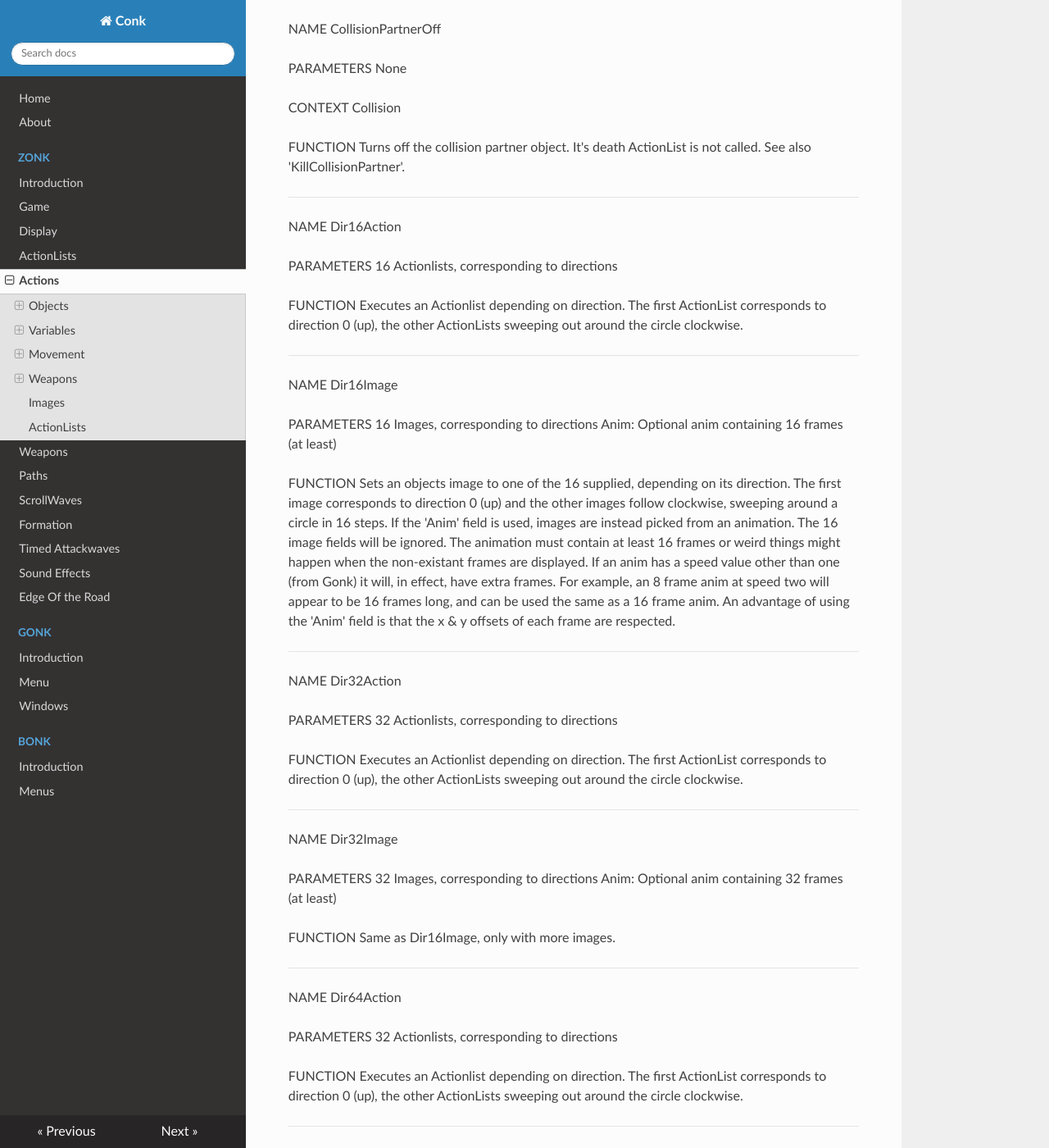
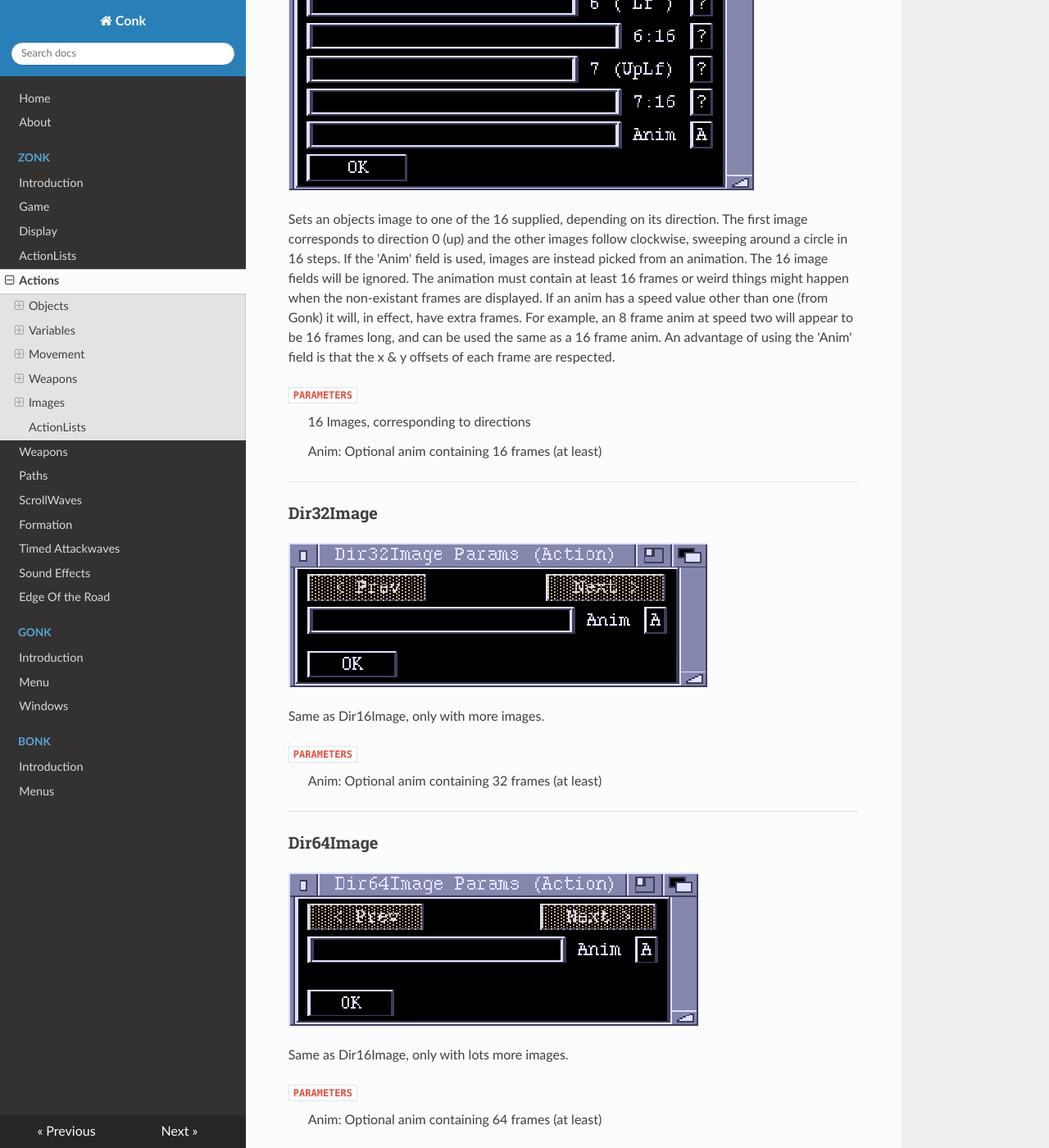
Before and after one commit to theyoungones2/Conk, an MkDocs documentation site: the page built from docs/usermanual/zonk/actions.md, in a window 1280 px wide and 1400 px high, scrolled down 22545 px. Shown: the whole window at 82% size. Built offline with MkDocs 1.6.1, drawn with Linux system fonts in a browser that asks for light colours; nearby versions of some CDN libraries; some of the changed lines change nothing that is shown; some of the changed text lies outside the part shown.

Commit message:
zonk images

```diff
--- a/docs/usermanual/zonk/actions.md
+++ b/docs/usermanual/zonk/actions.md
@@ -43,6 +43,8 @@ called.
 ---
 
 ### HighlightBob
+
+![Zonk Action HighlightBob](../../img/zonk-actions/zonk-action-highlightbob.png)
 
 Tell a bob object to appear 'Highlighted'. Any image displayed by a
 Highlighted bob is drawn using the last colour in the palette.
@@ -611,11 +613,97 @@ See [SpawnPlayerBullet](#spawnplayerbullet)
 
 ![Zonk ActionLists Images](../../img/zonk-actions/zonk-window-select-action-images.png)
 
+---
+
+### BeBobish
+
+See [BeBobish](#bebobish)
+
+---
+
+### BeSpritely
+
+See [BeSpritely](#bespritely)
+
+---
+
+### Dir16Image
+
+![Zonk Action Dir16Image2](../../img/zonk-actions/zonk-action-dir16image2.png)
+
+Sets an objects image to one of the 16 supplied, depending on its direction.
+The first image corresponds to direction 0 (up) and the other images follow
+clockwise, sweeping around a circle in 16 steps. If the 'Anim' field
+is used, images are instead picked from an animation. The 16 image fields
+will be ignored. The animation must contain at least 16 frames or weird
+things might happen when the non-existant frames are displayed. If an anim
+has a speed value other than one (from Gonk) it will, in effect, have extra
+frames. For example, an 8 frame anim at speed two will appear to be 16 frames
+long, and can be used the same as a 16 frame anim. An advantage of using
+the 'Anim' field is that the x & y offsets of each frame are respected.
+
+`PARAMETERS`
+:   16 Images, corresponding to directions
+:   Anim: Optional anim containing 16 frames (at least)
+
+---
+
+### Dir32Image
+
+![Zonk Action Dir32Image](../../img/zonk-actions/zonk-action-dir32image.png)
+
+Same as Dir16Image, only with more images.
+
+`PARAMETERS`
+:   Anim: Optional anim containing 32 frames (at least)
+
+---
+
+### Dir64Image
+
+![Zonk Action Dir64Image](../../img/zonk-actions/zonk-action-dir64image.png)
+
+Same as Dir16Image, only with lots more images.
+
+`PARAMETERS`
+:   Anim: Optional anim containing 64 frames (at least)
+
+---
+
+### Dir8Image
+
+![Zonk Action Dir8Image](../../img/zonk-actions/zonk-action-dir8image.png)
+
+Same as Dir16Image, only with less images.
+
+`PARAMETERS`
+:   8 Images, corresponding to directions
+:   Anim: Optional anim containing 8 frames (at least)
+
+### HighlightBob
+
+See [HighlightBob](#highlightbob)
+
+---
+
+### SetImage
+
+![Zonk Action SetImage](../../img/zonk-actions/zonk-action-setimage.png)
+
+Tells a bob (or sprite) to display the specified image. If the 'Image'
+field is left blank, then the object will be invisible.
+
+`PARAMETERS`
+:   Image: The image to display
+
+`CONTEXT`
+:   Object
+
+---
+
 ## ActionLists
 
 ![Zonk ActionLists ActionList](../../img/zonk-actions/zonk-window-select-action-actionlist.png)
-
-
 
 
 ------------------------------------------------------------------------------
@@ -662,25 +750,6 @@ corresponds to direction 0 (up), the other ActionLists sweeping out around
 the circle clockwise.
 
 ------------------------------------------------------------------------------
-NAME
-Dir16Image
-
-PARAMETERS
-16 Images, corresponding to directions
-Anim: Optional anim containing 16 frames (at least)
-
-FUNCTION
-Sets an objects image to one of the 16 supplied, depending on its direction.
-The first image corresponds to direction 0 (up) and the other images follow
-clockwise, sweeping around a circle in 16 steps. If the 'Anim' field
-is used, images are instead picked from an animation. The 16 image fields
-will be ignored. The animation must contain at least 16 frames or weird
-things might happen when the non-existant frames are displayed. If an anim
-has a speed value other than one (from Gonk) it will, in effect, have extra
-frames. For example, an 8 frame anim at speed two will appear to be 16 frames
-long, and can be used the same as a 16 frame anim. An advantage of using
-the 'Anim' field is that the x & y offsets of each frame are respected.
-
 
 ------------------------------------------------------------------------------
 NAME
@@ -695,15 +764,6 @@ corresponds to direction 0 (up), the other ActionLists sweeping out around
 the circle clockwise.
 
 ------------------------------------------------------------------------------
-NAME
-Dir32Image
-
-PARAMETERS
-32 Images, corresponding to directions
-Anim: Optional anim containing 32 frames (at least)
-
-FUNCTION
-Same as Dir16Image, only with more images.
 
 ------------------------------------------------------------------------------
 NAME
@@ -718,15 +778,6 @@ corresponds to direction 0 (up), the other ActionLists sweeping out around
 the circle clockwise.
 
 ------------------------------------------------------------------------------
-NAME
-Dir64Image
-
-PARAMETERS
-64 Images, corresponding to directions
-Anim: Optional anim containing 64 frames (at least)
-
-FUNCTION
-Same as Dir16Image, only with lots more images.
 
 ------------------------------------------------------------------------------
 NAME
@@ -741,15 +792,6 @@ corresponds to direction 0 (up), the other ActionLists sweeping out around
 the circle clockwise.
 
 ------------------------------------------------------------------------------
-NAME
-Dir8Image
-
-PARAMETERS
-8 Images, corresponding to directions
-Anim: Optional anim containing 8 frames (at least)
-
-FUNCTION
-Same as Dir16Image, only with less images.
 
 ------------------------------------------------------------------------------
 
@@ -1044,19 +1086,6 @@ With a bad dude for example, you may want to turn collsions off when it
 explodes so that the player can't shoot the explosion.
 
 ------------------------------------------------------------------------------
-NAME
-SetImage
-
-PARAMETERS
-Image: The image to display
-
-CONTEXT
-Object
-
-FUNCTION
-Tells a bob (or sprite) to display the specified image. If the 'Image'
-field is left blank, then the object will be invisible.
-
 
 
 
```
Also changed, not shown: docs/img/zonk-actions/zonk-action-dir16image.png (added), docs/img/zonk-actions/zonk-action-dir16image2.png (added), docs/img/zonk-actions/zonk-action-dir32image.png (added), docs/img/zonk-actions/zonk-action-dir64image.png (added), docs/img/zonk-actions/zonk-action-dir8image.png (added), docs/img/zonk-actions/zonk-action-setimage.png (added).
